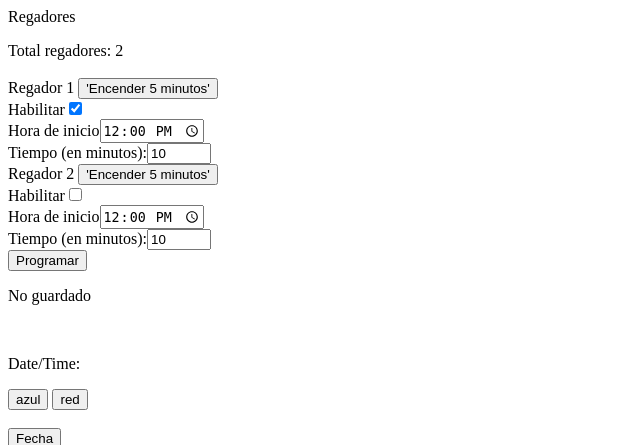
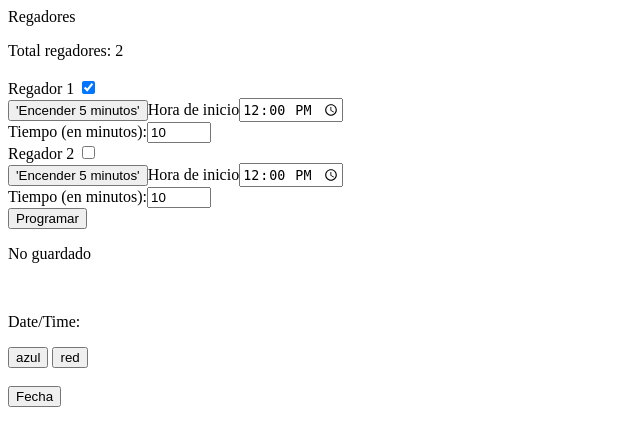
Before and after one commit to ealburez/reagdores, a PHP site: page / in a window 1280 px wide. Shown: the top 445 px of the page, without its empty margins (0-640 px from the left). Run offline with PHP 8.4, Linux system fonts and the light colour scheme.

Commit message:
Update index.php

```diff
--- a/index.php
+++ b/index.php
@@ -18,8 +18,8 @@
 
   		/*Creación de los controles de los regadores*/
 
-			echo "<label for='button_$i'>Regador $i </label><button onclick='changeColor('yellow');' id='button_$i'>'Encender 5 minutos'</button><br>";
-			echo "<label for='estado_$i'> Habilitar</label><input type='checkbox' id='estado_$i' name='estado_$i' $checa><br>";
+			echo "<label for='button_$i'>Regador $i </label><input type='checkbox' id='estado_$i' name='estado_$i' $checa><br>";
+			echo "<button onclick='changeColor('yellow');' id='button_$i'>'Encender 5 minutos'</button>";
 			echo "<label for='hora_$i'>Hora de inicio</label><input type='time' id='hora_$i' value='12:00' name='hora_$i'> <br>";
 			echo "<label for='tiempo_$i'>Tiempo (en minutos):</label><input type='number' id='tiempo_$i' name='tiempo_$i' value='10' min='1' max='100'><br>";
 	}
```
